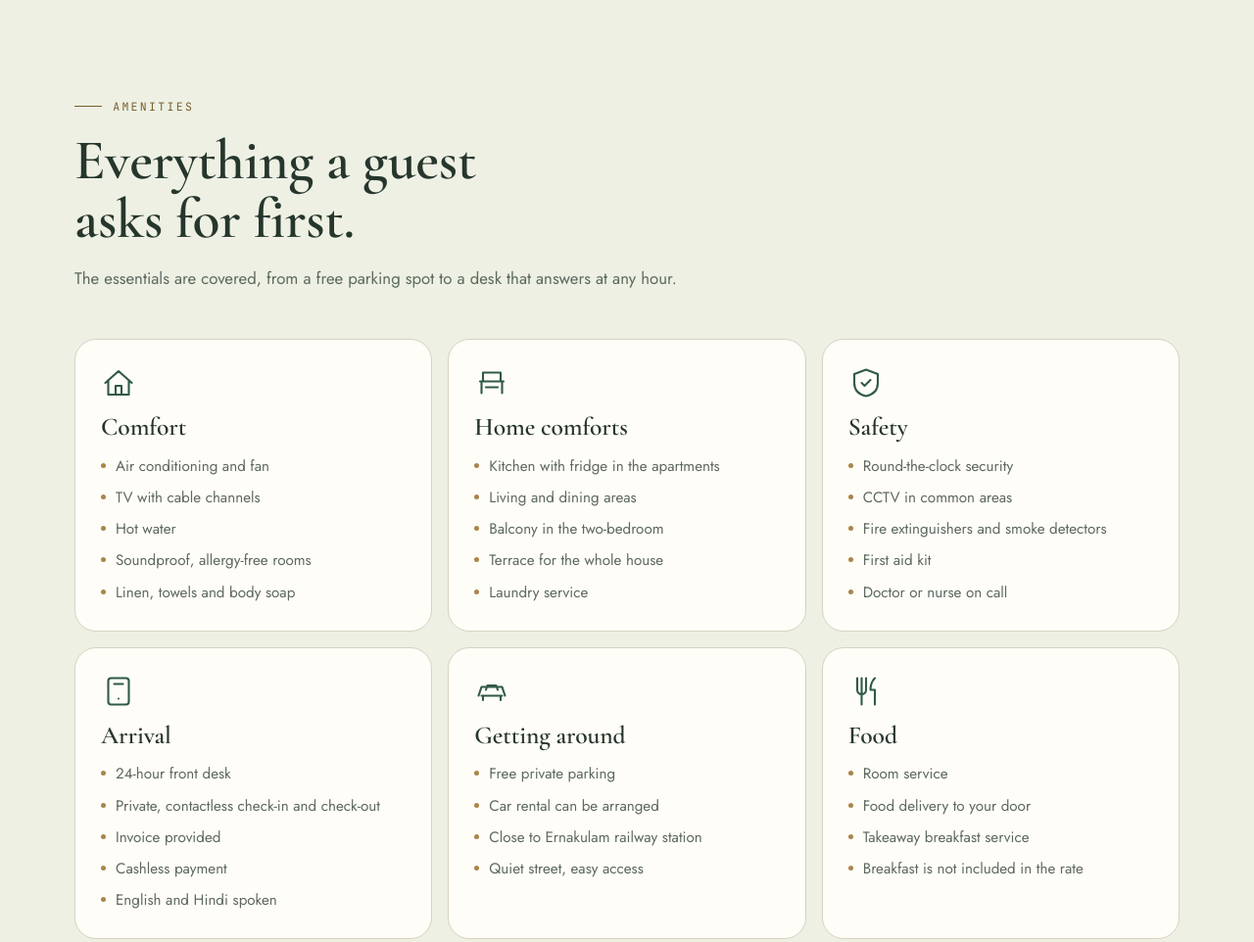
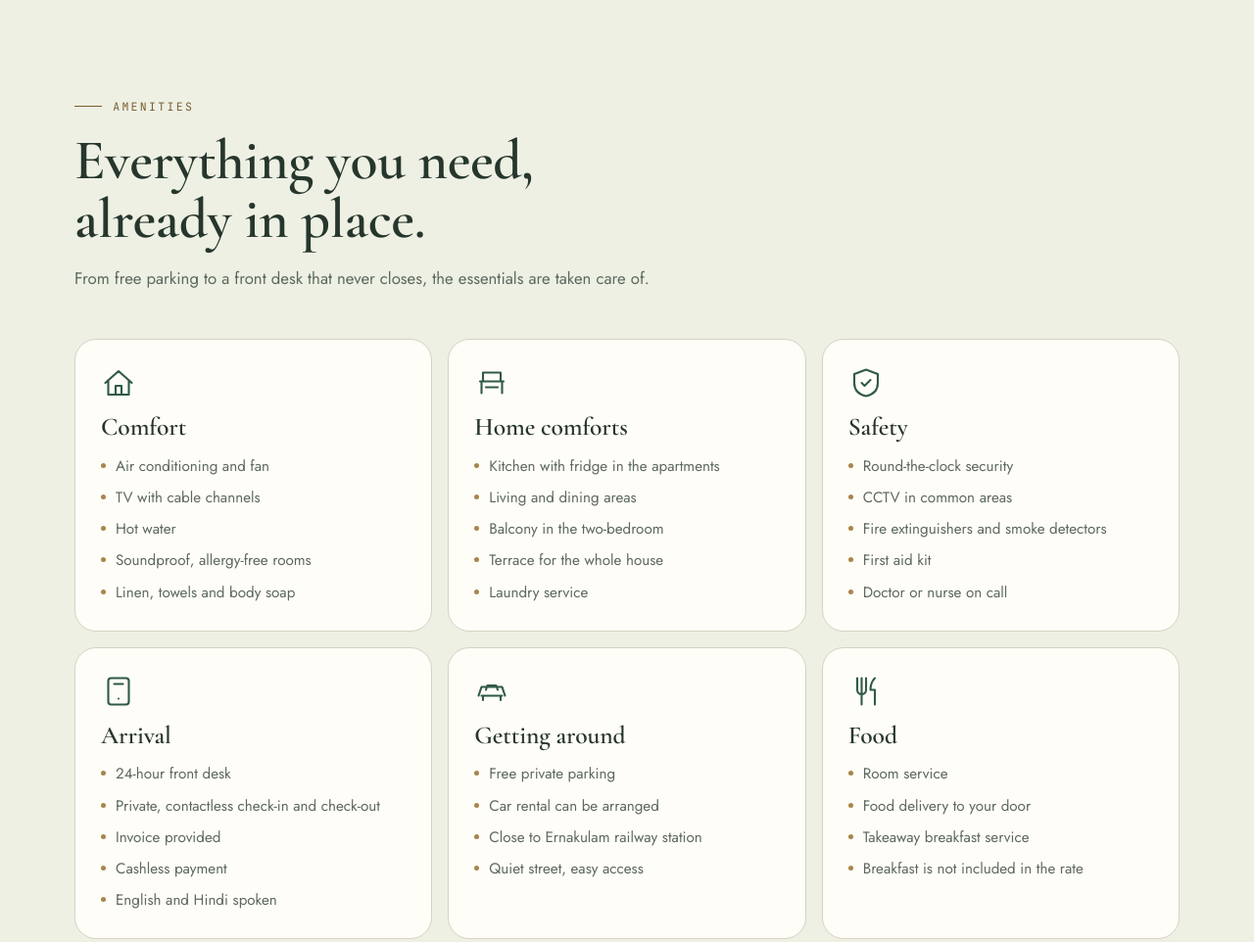
Before and after one commit to Darkzzz005/demo-hotel-project, a plain HTML site: page index.html in a window 1280 px wide. Shown: the part 2240-3202 px from the top of the page at 98% size. Drawn offline with nearby package versions, Linux system fonts and the light colour scheme.

Commit message:
Refresh amenities and enquiry headings

```diff
--- a/index.html
+++ b/index.html
@@ -348,8 +348,8 @@ footer{background:var(--bg-2);padding-block:56px 64px}
   <div class="wrap">
     <div class="s-h" data-reveal>
       <span class="label">Amenities</span>
-      <h2>Everything a guest asks for first.</h2>
-      <p>The essentials are covered, from a free parking spot to a desk that answers at any hour.</p>
+      <h2>Everything you need, already in place.</h2>
+      <p>From free parking to a front desk that never closes, the essentials are taken care of.</p>
     </div>
     <div class="am" data-stagger>
       <article class="card" style="--k:0"><svg viewBox="0 0 24 24" aria-hidden="true"><path d="M3 12l9-8 9 8M5 10v10h14V10M10 20v-6h4v6"/></svg><h3>Comfort</h3><ul><li>Air conditioning and fan</li><li>TV with cable channels</li><li>Hot water</li><li>Soundproof, allergy-free rooms</li><li>Linen, towels and body soap</li></ul></article>
@@ -414,7 +414,7 @@ footer{background:var(--bg-2);padding-block:56px 64px}
   <div class="wrap">
     <div class="s-h" data-reveal>
       <span class="label">Enquire</span>
-      <h2>Tell us when you are coming.</h2>
+      <h2>Plan your stay in a minute.</h2>
       <p>Choose your dates, room and number of guests. This demo form sends nothing. It needs connecting to the property's booking system or phone line.</p>
     </div>
     <div class="book" data-reveal>
```
